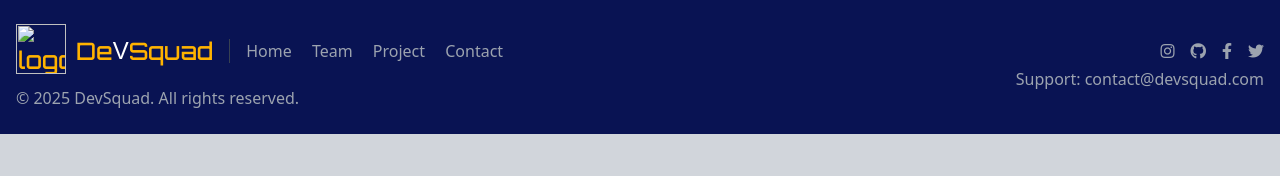
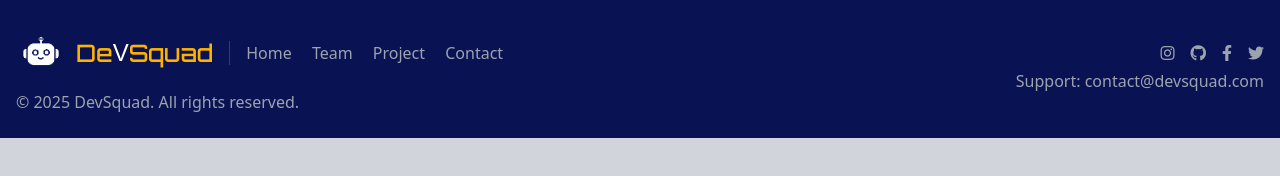
Before and after one commit to Naufal2376/DevSquad-10, a plain HTML site: page footer.html in a window 1280 px wide. Drawn offline with nearby package versions, Linux system fonts and the light colour scheme; a web font is replaced by a local one.

Commit message:
footer.html

```diff
--- a/footer.html
+++ b/footer.html
@@ -9,7 +9,7 @@
             <div class="flex flex-col items-center md:items-start mb-4 md:mb-0">
                 <div class="flex items-center mb-2">
                     <a class="footer-brand fw-bold text-logo fs-4 d-flex align-items-center" href="#">
-                        <img src="logo.png" alt="logo" class="logo me-2">
+                        <img src="images/logo.png" alt="logo" class="logo me-2">
                         De<span>V</span> Squad
                         <style>
                           @import url('https://fonts.googleapis.com/css2?family=Orbitron:wght@500&display=swap');
```
